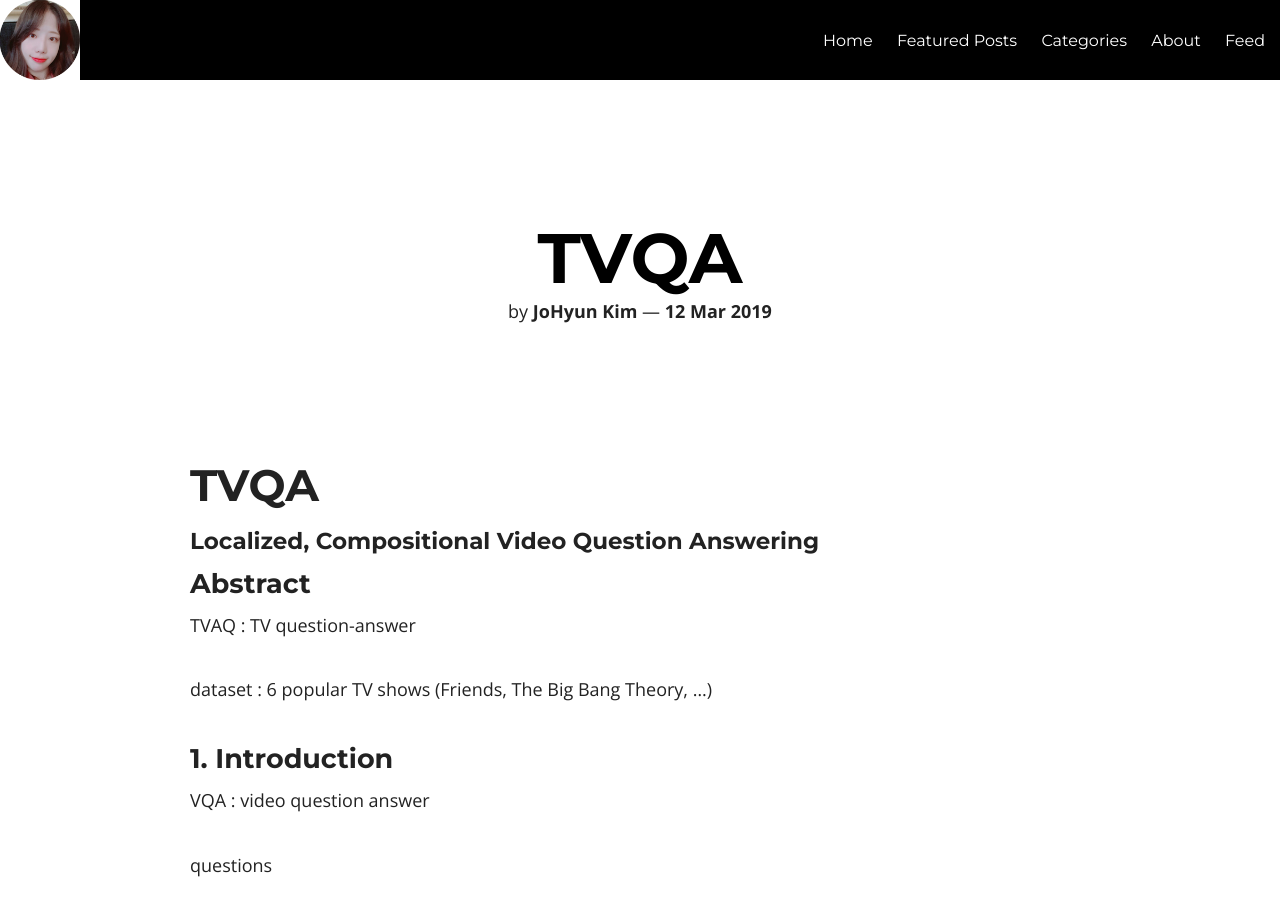
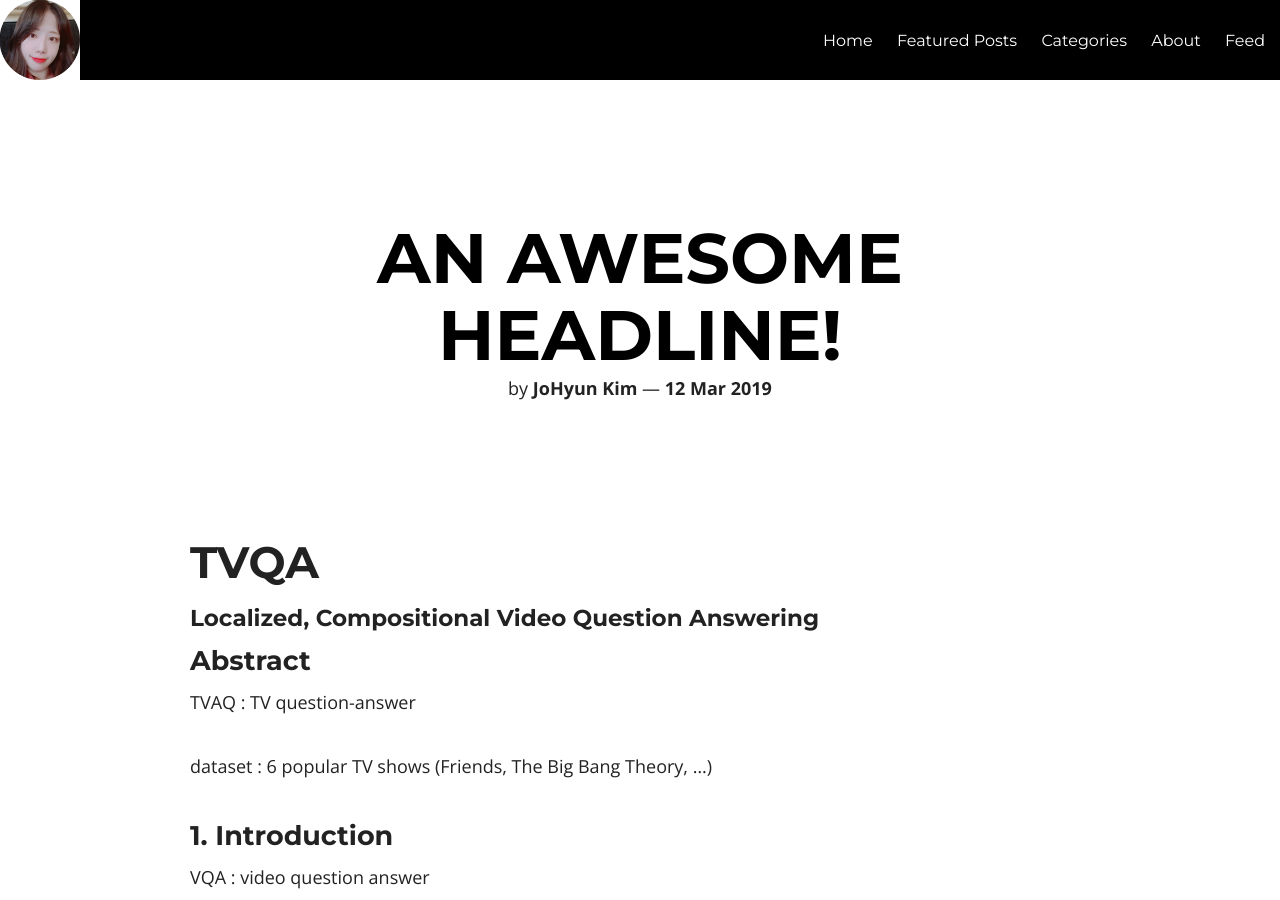
Before and after one commit to zimkjh/zimkjh.github.io, a Jekyll site: the page built from _posts/2019-03-12-TVQA.md, in a window 1280 px wide and 900 px high. Built offline with Jekyll 4.4.1, drawn with Linux system fonts in a browser that asks for light colours; nearby versions of some CDN libraries; our own code applies the rules of GitHub Pages for plain Markdown files.

Commit message:
Update 2019-03-12-TVQA.md

```diff
--- a/_posts/2019-03-12-TVQA.md
+++ b/_posts/2019-03-12-TVQA.md
@@ -1,3 +1,13 @@
+---
+layout: post
+published: true
+categories:
+  - personal
+mathjax: false
+featured: false
+comments: false
+title: An Awesome Headline!
+---
 # TVQA
 
 #### Localized, Compositional Video Question Answering
```
Also changed, not shown: other parts of _posts/2019-03-12-TVQA.md (+1 -2 lines).
